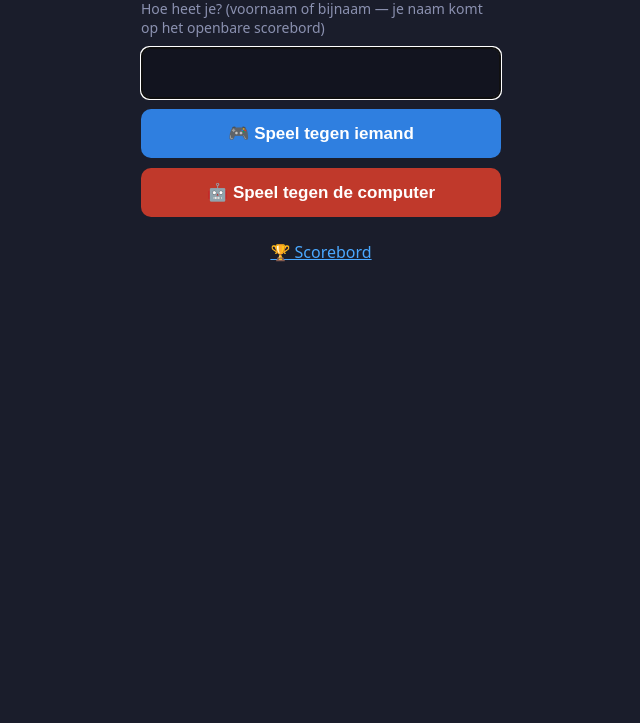
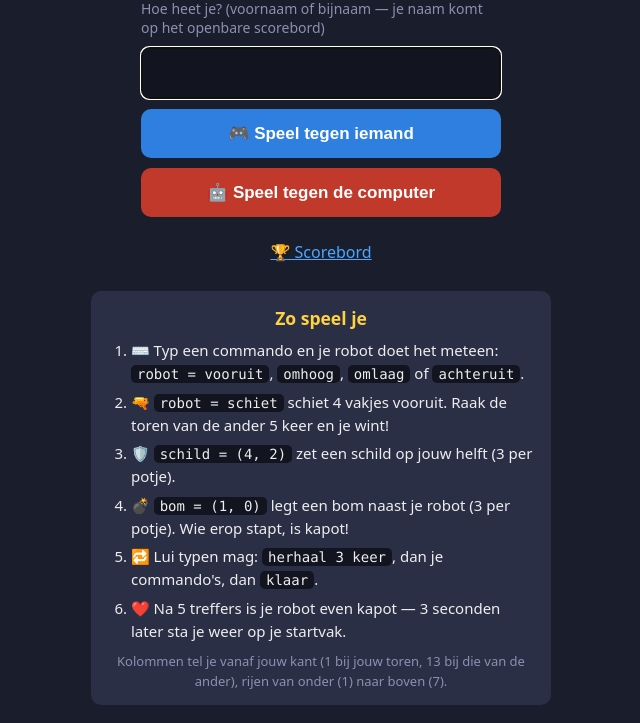
Before and after one commit to martijnschut/robotwars, a FastAPI app: page / in a window 1280 px wide. Shown: the part 264-987 px from the top of the page, without its empty margins (319-959 px from the left). Before the commit the page ends 526 px from the top, so only its background shows below. Run offline with FastAPI, Linux system fonts and the light colour scheme.

Commit message:
Startpagina: korte speluitleg onder het scorebord
Co-Authored-By: Claude Opus 5 (1M context) <noreply@anthropic.com>

```diff
--- a/app/static/style.css
+++ b/app/static/style.css
@@ -40,6 +40,11 @@ a { color: var(--blauw); }
 .uitslag.gewonnen { border-color: var(--geel); }
 .uitslag.verloren { border-color: var(--rood); }
 .link { text-align: center; margin-top: 24px; }
+.uitleg { max-width: 460px; margin: 28px auto 0; padding: 14px 18px; border-radius: 10px; background: var(--paneel); line-height: 1.5; font-size: 15px; }
+.uitleg h3 { margin: 0 0 8px; text-align: center; color: var(--geel); }
+.uitleg ol { margin: 0; padding-left: 22px; } .uitleg li { margin-bottom: 6px; }
+.uitleg code { background: var(--paneel-donker); padding: 1px 6px; border-radius: 5px; font-family: ui-monospace, Consolas, monospace; font-size: 14px; white-space: nowrap; }
+.uitleg .tip { margin: 10px 0 0; font-size: 13px; color: var(--grijs); text-align: center; }
 .wacht { text-align: center; }
 .wacht .knop { display: inline-block; margin-top: 8px; }
 .wacht svg { width: 140px; height: 140px; animation: zweef 1.6s ease-in-out infinite; }
--- a/app/templates/start.html
+++ b/app/templates/start.html
@@ -31,4 +31,16 @@
   <button class="knop rood" name="modus" value="computer">🤖 Speel tegen de computer</button>
 </form>
 <div class="link"><a href="/scorebord">🏆 Scorebord</a></div>
+<div class="uitleg">
+  <h3>Zo speel je</h3>
+  <ol>
+    <li>⌨️ Typ een commando en je robot doet het meteen: <code>robot = vooruit</code>, <code>omhoog</code>, <code>omlaag</code> of <code>achteruit</code>.</li>
+    <li>🔫 <code>robot = schiet</code> schiet 4 vakjes vooruit. Raak de toren van de ander 5 keer en je wint!</li>
+    <li>🛡️ <code>schild = (4, 2)</code> zet een schild op jouw helft (3 per potje).</li>
+    <li>💣 <code>bom = (1, 0)</code> legt een bom naast je robot (3 per potje). Wie erop stapt, is kapot!</li>
+    <li>🔁 Lui typen mag: <code>herhaal 3 keer</code>, dan je commando's, dan <code>klaar</code>.</li>
+    <li>❤️ Na 5 treffers is je robot even kapot — 3 seconden later sta je weer op je startvak.</li>
+  </ol>
+  <p class="tip">Kolommen tel je vanaf jouw kant (1 bij jouw toren, 13 bij die van de ander), rijen van onder (1) naar boven (7).</p>
+</div>
 {% endblock %}
```
